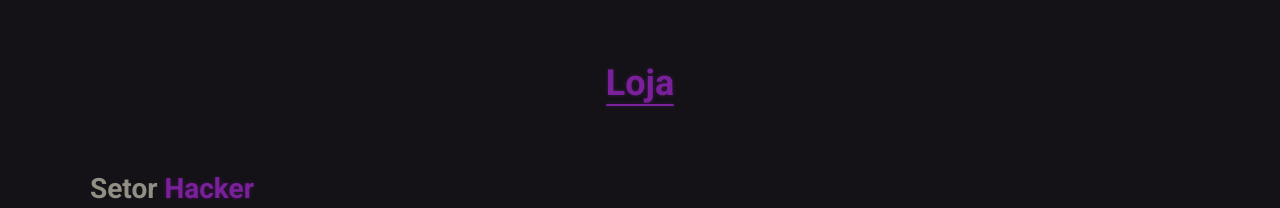
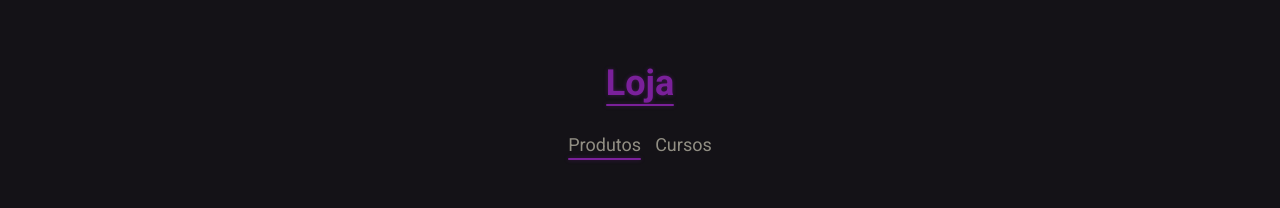
Before and after one commit to tsuyusk/darkhell-site, a Next.js app: page /loja in a window 1280 px wide. Shown: the part 314-522 px from the top of the page. Built offline with nearby package versions, Linux system fonts and the light colour scheme.

Commit message:
Courses section

```diff
--- a/src/pages/loja.tsx
+++ b/src/pages/loja.tsx
@@ -1,12 +1,15 @@
-import React from 'react';
+import React, { useState } from 'react';
 
 import { SEO } from '@/components/SEO';
 import { Header } from '@/components/Header';
 import { Footer } from '@/components/Footer';
 import { Content } from '@/components/Content';
 import * as S from '@/styles/pages/loja';
+import { nanoid } from 'nanoid';
 
 const Shop: React.FC = () => {
+  const [selectedOptionIndex, setSelectedOptionIndex] = useState(0);
+
   return (
     <S.Container>
       <SEO
@@ -26,9 +29,16 @@ const Shop: React.FC = () => {
           <h1>
             <span>Loja</span>
           </h1>
+
+          <S.ProductsViewSwitcher selectedOptionIndex={selectedOptionIndex}>
+            <button onClick={() => setSelectedOptionIndex(0)}>Produtos</button>
+
+            <button onClick={() => setSelectedOptionIndex(1)}>Cursos</button>
+          </S.ProductsViewSwitcher>
         </Content>
       </S.TitleContainer>
 
+      {selectedOptionIndex === 0 && (
         <S.ShopList>
           <Content>
             <S.Sector>
@@ -120,12 +130,44 @@ const Shop: React.FC = () => {
             </S.Sector>
           </Content>
         </S.ShopList>
+      )}
+
+      {selectedOptionIndex === 1 && (
+        <S.CoursesList>
+          <Content>
+            <Course
+              text="Lorem ipsum dolor sit amet consectetur adipisicing elit. Dolorem magni beatae, perferendis harum ipsum eveniet laudantium error quisquam, deserunt et exercitationem nemo quaerat expedita, eum laborum praesentium natus ea sunt?"
+              title="Gestão de Sistemas Web"
+              price={168}
+              tags={['Informática']}
+            />
+            <Course
+              text="Lorem ipsum dolor sit amet consectetur adipisicing elit. Dolorem magni beatae, perferendis harum ipsum eveniet laudantium error quisquam, deserunt et exercitationem nemo quaerat expedita, eum laborum praesentium natus ea sunt?"
+              title="Gestão de Sistemas Web"
+              price={168}
+              tags={['Informática']}
+            />
+            <Course
+              text="Lorem ipsum dolor sit amet consectetur adipisicing elit. Dolorem magni beatae, perferendis harum ipsum eveniet laudantium error quisquam, deserunt et exercitationem nemo quaerat expedita, eum laborum praesentium natus ea sunt?"
+              title="Gestão de Sistemas Web"
+              price={168}
+              tags={['Informática']}
+            />
+
+            <Course
+              text="Lorem ipsum dolor sit amet consectetur adipisicing elit. Dolorem magni beatae, perferendis harum ipsum eveniet laudantium error quisquam, deserunt et exercitationem nemo quaerat expedita, eum laborum praesentium natus ea sunt?"
+              title="Gestão de Sistemas Web"
+              price={168}
+              tags={['Informática']}
+            />
+          </Content>
+        </S.CoursesList>
+      )}
 
       <Footer />
     </S.Container>
   );
 };
-
 interface ItemProps {
   image?: string;
   title: string;
@@ -171,4 +213,37 @@ const Item: React.FC<ItemProps> = ({
   );
 };
 
+interface CourseProps {
+  title: string;
+  tags: string[];
+  price: number;
+  text: string;
+}
+
+const Course: React.FC<CourseProps> = ({ title, tags, price, text }) => {
+  return (
+    <S.Card>
+      <img src="/assets/dark_hell.jpg" alt="curso" />
+
+      <header>
+        <S.Data>
+          {tags.map(tag => (
+            <div key={nanoid()}>
+              <span>{tag}</span>
+            </div>
+          ))}
+
+          <span>R$ {price}</span>
+        </S.Data>
+
+        <h1>{title}</h1>
+      </header>
+
+      <main>
+        <p>{text}</p>
+      </main>
+    </S.Card>
+  );
+};
+
 export default Shop;
--- a/src/styles/pages/loja.ts
+++ b/src/styles/pages/loja.ts
@@ -38,6 +38,7 @@ export const TitleContainer = styled.div`
 
   > div {
     display: flex;
+    flex-direction: column;
     justify-content: center;
     align-items: center;
 
@@ -63,6 +64,49 @@ export const TitleContainer = styled.div`
           background: ${props => props.theme.primary};
         }
       }
+    }
+  }
+`;
+
+interface ProductsViewSwitcherProps {
+  selectedOptionIndex: number;
+}
+
+export const ProductsViewSwitcher = styled.div<ProductsViewSwitcherProps>`
+  margin-top: 36px;
+
+  > button {
+    position: relative;
+    ${sectionText};
+    background: none;
+    border: 0;
+
+    &::after {
+      content: '';
+      position: absolute;
+      left: 0;
+      bottom: -2px;
+
+      width: 100%;
+      height: 2px;
+      border-radius: 1px;
+
+      box-shadow: 0 0 4px rgba(122, 32, 154, 0.4);
+      background: ${props => props.theme.primary};
+
+      transform-origin: center;
+      transform: scaleX(0);
+      transition: transform 0.5s ease;
+    }
+
+    &:nth-child(${props => props.selectedOptionIndex + 1}) {
+      &::after {
+        transform: scaleX(1);
+      }
+    }
+
+    & + button {
+      margin-left: 14px;
     }
   }
 `;
@@ -107,10 +151,16 @@ export const Item = styled.div`
   justify-content: space-between;
   align-items: center;
   width: 100%;
+  height: 320px;
+
+  background: ${props => props.theme.dark_bg};
+  box-shadow: 0px 0px 6px 6px rgba(122, 32, 154, 0.38);
+  border: 0;
+  transition: 0.5s ease;
 
   > img {
     width: 300px;
-    height: 300px;
+    height: 320px;
     background: ${props => props.theme.gray_text};
     border-radius: 6px;
   }
@@ -120,8 +170,9 @@ export const Item = styled.div`
     flex-direction: column;
     justify-content: space-between;
     margin-left: 32px;
-    height: 300px;
+    min-height: 300px;
     width: 100%;
+    padding: 12px 8px;
 
     > header {
       display: flex;
@@ -172,3 +223,88 @@ export const Item = styled.div`
     }
   }
 `;
+
+export const CoursesList = styled.div`
+  display: flex;
+  flex-direction: column;
+  align-items: center;
+  justify-content: center;
+
+  width: 100%;
+  height: 100%;
+
+  > div {
+    display: grid;
+    grid-auto-rows: auto;
+    grid-template-columns: repeat(auto-fill, 300px);
+    gap: 8%;
+  }
+`;
+
+export const Card = styled.button`
+  display: flex;
+  flex-direction: column;
+  justify-content: flex-start;
+
+  border-radius: 4px;
+
+  background: ${props => props.theme.dark_bg};
+  box-shadow: 0px 0px 6px 6px rgba(122, 32, 154, 0.38);
+  border: 0;
+  transition: 0.5s ease;
+
+  text-align: left;
+
+  > img {
+    width: 100%;
+    height: 40%;
+
+    object-fit: cover;
+    object-position: center;
+  }
+
+  > header {
+    padding: 0 12px;
+
+    > h1 {
+      ${sectionText};
+      font-size: 2.2rem;
+      margin-bottom: 8px;
+    }
+  }
+
+  > main {
+    padding: 0 12px;
+    > p {
+      ${sectionText};
+    }
+  }
+
+  &:hover {
+    box-shadow: 0px 0px 6px 6px rgba(175, 87, 207, 0.8);
+  }
+`;
+
+export const Data = styled.div`
+  display: flex;
+  align-items: center;
+  justify-content: space-between;
+
+  margin: 16px 0;
+
+  > div {
+    background: ${props => props.theme.primary};
+    border-radius: 4px;
+    padding: 2px 6px;
+
+    > span {
+      ${sectionText};
+      color: ${props => props.theme.text_on_primary};
+    }
+  }
+
+  > span {
+    ${sectionText};
+    color: ${props => props.theme.green};
+  }
+`;
```
Lines whose indentation alone changed are shown as unchanged.
